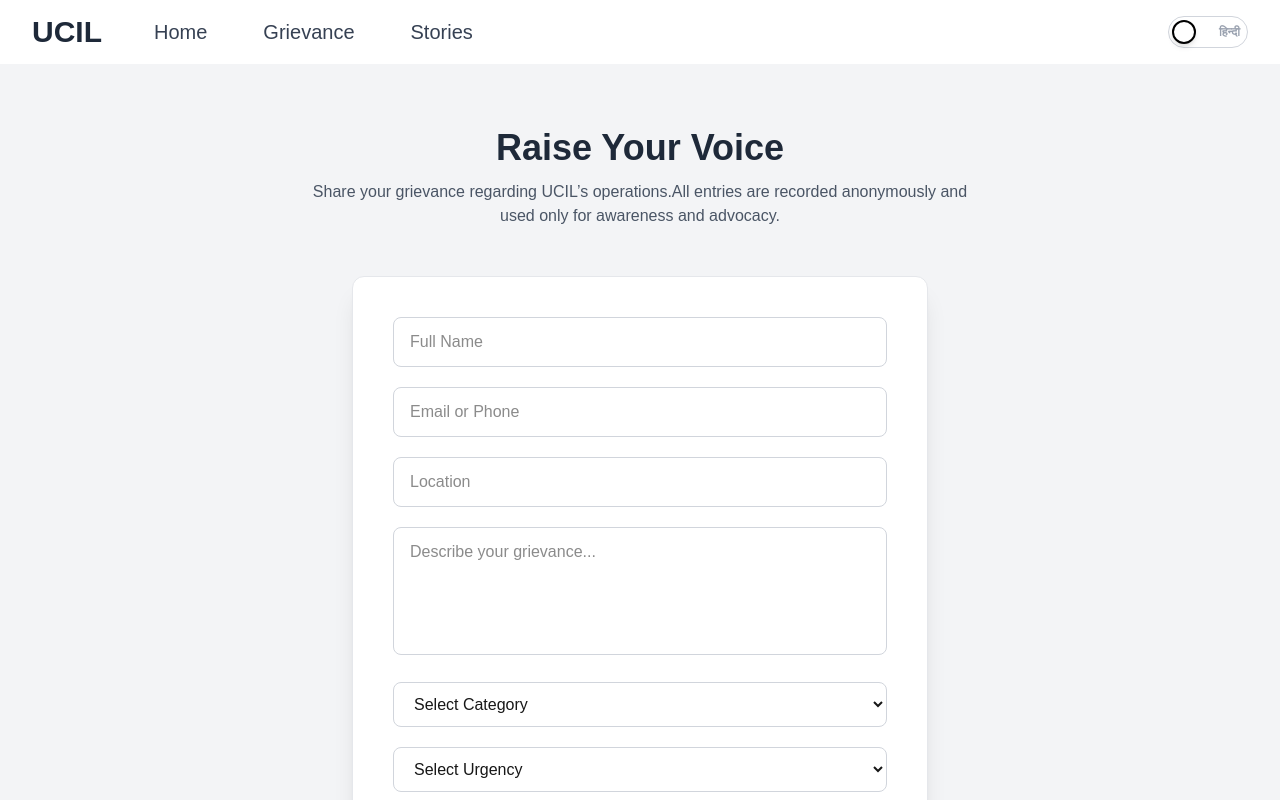
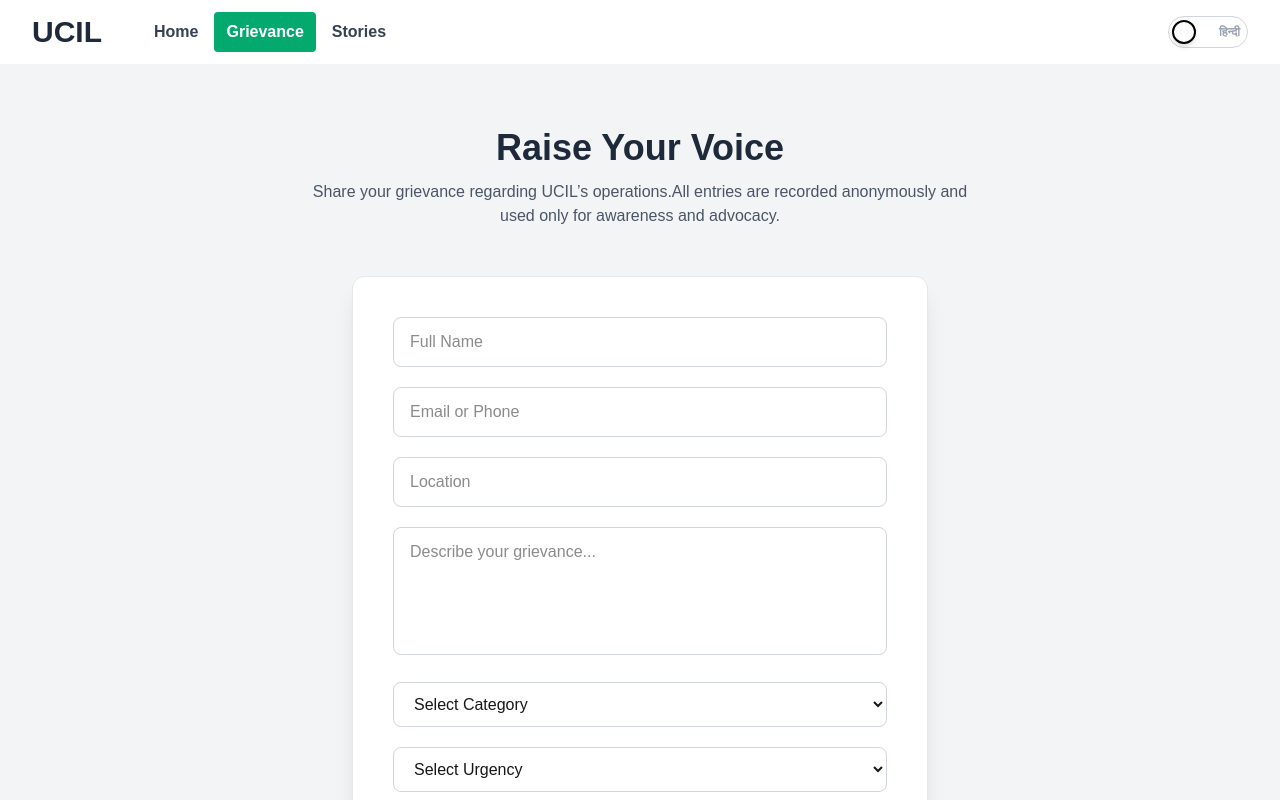
Before and after one commit to ShubhamKumar547/UCIL-SOC-25, a Next.js app: page /grievance in a window 1280 px wide. Built offline with nearby package versions, Linux system fonts and the light colour scheme.

Commit message:
added translatuin functionality in about us component  and naviagtion function in the navbar

```diff
--- a/components/AboutUs.jsx
+++ b/components/AboutUs.jsx
@@ -1,37 +1,42 @@
-import React from 'react';
+import React from "react";
+import about_en from "../public/locales/en/aboutus.json";
+import about_hi from "../public/locales/hi/aboutus.json";
+import { useRouter } from "next/router";
 
 const AboutUCIL = () => {
+  const { locale } = useRouter();
+  const rights_translation = { about_en, about_hi };
+  const lang = locale === "hi" ? "about_hi" : "about_en";
+
+  const t = rights_translation[lang] || translations.en;
+
   return (
     <div className="max-w-7xl mx-auto px-4 py-8">
       <div className="p-6 bg-[#26282A] text-white rounded-md space-y-5">
-        <h1 className="text-xl font-bold">About Uranium Corporation of India Limited (UCIL)</h1>
+        <h1 className="text-xl font-bold">{t.title}</h1>
 
         <div>
-          <h3 className="text-lg font-medium mb-1">Company Overview</h3>
-          <p className="text-sm">
-            Uranium Corporation of India Limited (UCIL) is a Public Sector Enterprise under the Department of Atomic Energy, Government of India. Established in 1967, we are responsible for uranium mining and processing to support India's nuclear power program.
-          </p>
+          <h3 className="text-lg font-medium mb-1">{t.overview.title}</h3>
+          <p className="text-sm">{t.overview.description}</p>
         </div>
 
         <div>
-          <h3 className="text-lg font-medium mb-1">Our Mission</h3>
-          <p className="text-sm">
-            To achieve self-sufficiency in uranium production through sustainable mining practices, technological innovation, and commitment to safety and environmental protection.
-          </p>
+          <h3 className="text-lg font-medium mb-1">{t.mission.title}</h3>
+          <p className="text-sm">{t.mission.description}</p>
         </div>
 
         <div>
-          <h3 className="text-lg font-medium mb-1">Key Operations</h3>
+          <h3 className="text-lg font-medium mb-1">{t.operations.title}</h3>
           <ul className="list-disc pl-5 text-sm space-y-1">
-            <li>Uranium mining operations in Jharkhand and Andhra Pradesh</li>
-            <li>Ore processing and uranium concentrate production</li>
-            <li>Exploration of new uranium reserves</li>
+            {t.operations.items.map((item, index) => (
+              <li key={index}>{item}</li>
+            ))}
           </ul>
         </div>
 
         <div className="pt-2">
           <button className="px-5 py-1.5 bg-white text-black font-medium rounded hover:bg-gray-200 transition-colors text-sm">
-            Contact UCIL
+            {t.contactButton}
           </button>
         </div>
       </div>
--- a/components/Navbar.jsx
+++ b/components/Navbar.jsx
@@ -1,25 +1,50 @@
 import { useState } from "react";
+import { useRouter } from "next/router";
+import Link from "next/link";
 import LanguageSwitcher from "./LanguageSwitcher";
 
 export default function Navbar({ t }) {
+  const router = useRouter();
+  const [activeTab, setActiveTab] = useState(router.pathname);
+
+  const tabs = [
+    { path: "/", key: "navbar_home" },
+    { path: "/grievance", key: "navbar_grienvance" },
+    { path: "/stories", key: "navbar_stories" }
+  ];
+
+  const handleTabClick = (path) => {
+    setActiveTab(path);
+  };
+
   return (
     <nav className="bg-white shadow-md box-border">
       <div className="max-w-7xl mx-auto px-4 sm:px-6 lg:px-8">
         <div className="flex justify-between h-16">
           <div className="flex items-center">
-            <div className="hover:cursor-pointer text-3xl font-bold text-gray-800">
-              {t.navbar_head}
-            </div>
-            <div className="hover:cursor-pointer hidden md:ml-10 md:flex md:space-x-8">
-              <div className="text-gray-700 hover:text-blue-600 px-3 py-2 text-xl font-medium hover:cursor-pointer">
-                {t.navbar_home}
+            <Link href="/" passHref>
+              <div
+                className="hover:cursor-pointer text-3xl font-bold text-gray-800"
+                onClick={() => handleTabClick("/")}
+              >
+                {t.navbar_head}
               </div>
-              <div className="text-gray-700 hover:text-blue-600 px-3 py-2 text-xl font-medium hover:cursor-pointer">
-                {t.navbar_grienvance}
-              </div>
-              <div className="text-gray-700 hover:text-blue-600 px-3 py-2 text-xl font-medium hover:cursor-pointer">
-                {t.navbar_stories}
-              </div>
+            </Link>
+            <div className="hover:cursor-pointer hidden md:ml-10 md:flex md:space-x-1">
+              {tabs.map((tab) => (
+                <Link href={tab.path} key={tab.path} passHref>
+                  <div
+                    className={`px-3 py-2 text-md  font-bold hover:cursor-pointer rounded-sm transition-colors ${
+                      activeTab === tab.path
+                        ? "bg-[#04AA6D] text-white"
+                        : "text-gray-700 hover:bg-[#e6f7ef] hover:text-[#04AA6D]"
+                    }`}
+                    onClick={() => handleTabClick(tab.path)}
+                  >
+                    {t[tab.key]}
+                  </div>
+                </Link>
+              ))}
             </div>
           </div>
 
--- a/pages/index.js
+++ b/pages/index.js
@@ -30,9 +30,8 @@ export default function Home() {
           <AboutUCIL />
         </div>
 
-        <div className="max-w-7xl mx-auto px-4 py-8">
-      </div>
-         <EnvironmentalRights t={rt}/>
+        <div className="max-w-7xl mx-auto px-4 py-8"></div>
+        <EnvironmentalRights t={rt} />
       </div>
     </>
   );
--- /dev/null
+++ b/public/locales/en/aboutus.json
@@ -0,0 +1,20 @@
+{
+  "title": "About Uranium Corporation of India Limited (UCIL)",
+  "overview": {
+    "title": "Company Overview",
+    "description": "Uranium Corporation of India Limited (UCIL) is a Public Sector Enterprise under the Department of Atomic Energy, Government of India. Established in 1967, we are responsible for uranium mining and processing to support India's nuclear power program."
+  },
+  "mission": {
+    "title": "Our Mission",
+    "description": "To achieve self-sufficiency in uranium production through sustainable mining practices, technological innovation, and commitment to safety and environmental protection."
+  },
+  "operations": {
+    "title": "Key Operations",
+    "items": [
+      "Uranium mining operations in Jharkhand and Andhra Pradesh",
+      "Ore processing and uranium concentrate production",
+      "Exploration of new uranium reserves"
+    ]
+  },
+  "contactButton": "Contact UCIL"
+}
--- /dev/null
+++ b/public/locales/hi/aboutus.json
@@ -0,0 +1,20 @@
+{
+  "title": "भारत यूरेनियम निगम लिमिटेड (यूसीआईएल) के बारे में",
+  "overview": {
+    "title": "कंपनी का विवरण",
+    "description": "भारत यूरेनियम निगम लिमिटेड (यूसीआईएल) परमाणु ऊर्जा विभाग, भारत सरकार के अधीन एक सार्वजनिक क्षेत्र का उपक्रम है। 1967 में स्थापित, हम भारत के परमाणु ऊर्जा कार्यक्रम को समर्थन देने के लिए यूरेनियम खनन और प्रसंस्करण के लिए जिम्मेदार हैं।"
+  },
+  "mission": {
+    "title": "हमारा मिशन",
+    "description": "सतत खनन प्रथाओं, तकनीकी नवाचार और सुरक्षा एवं पर्यावरण संरक्षण के प्रति प्रतिबद्धता के माध्यम से यूरेनियम उत्पादन में आत्मनिर्भरता प्राप्त करना।"
+  },
+  "operations": {
+    "title": "प्रमुख संचालन",
+    "items": [
+      "झारखंड और आंध्र प्रदेश में यूरेनियम खनन संचालन",
+      "अयस्क प्रसंस्करण और यूरेनियम सांद्र उत्पादन",
+      "नए यूरेनियम भंडार की खोज"
+    ]
+  },
+  "contactButton": "यूसीआईएल से संपर्क करें"
+}
```
